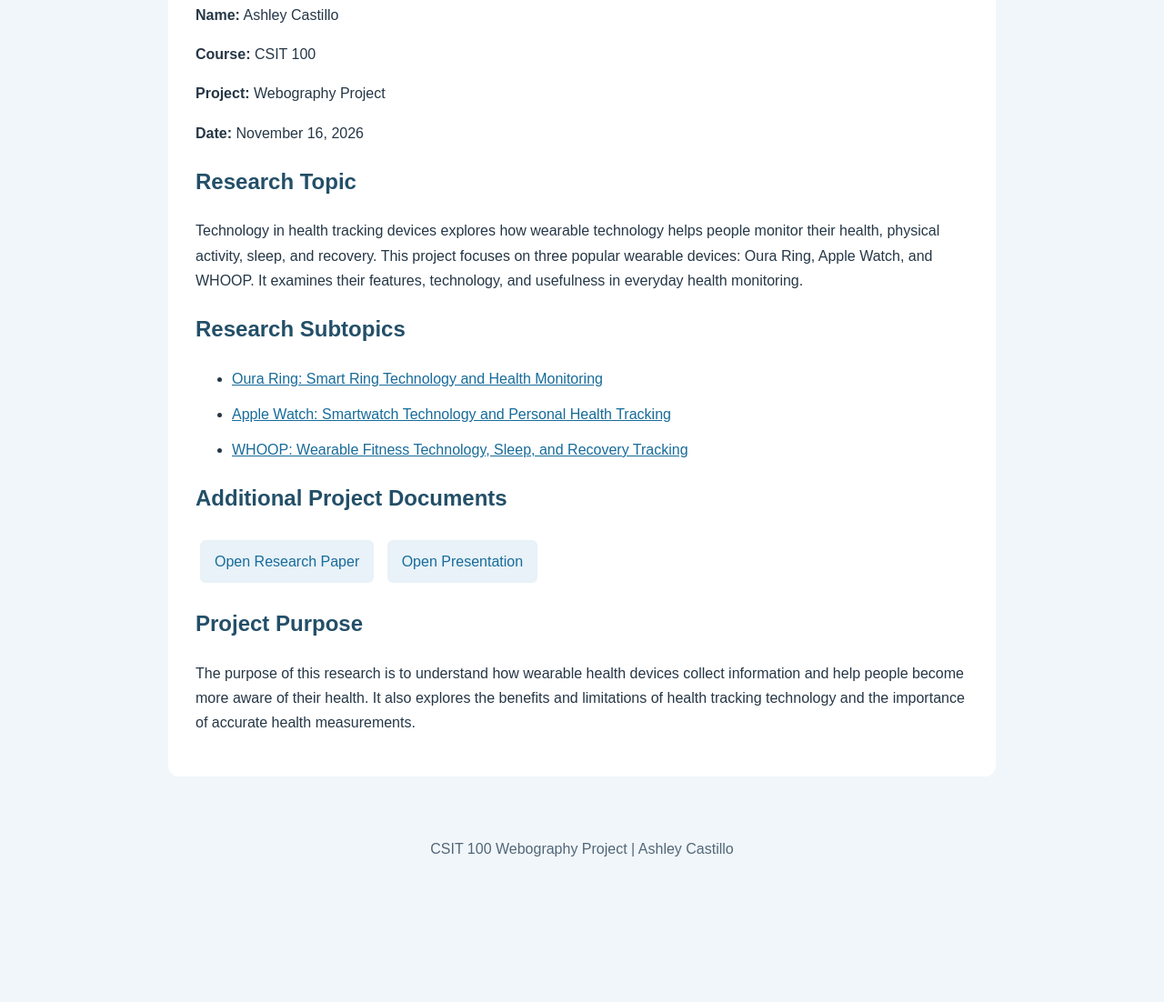
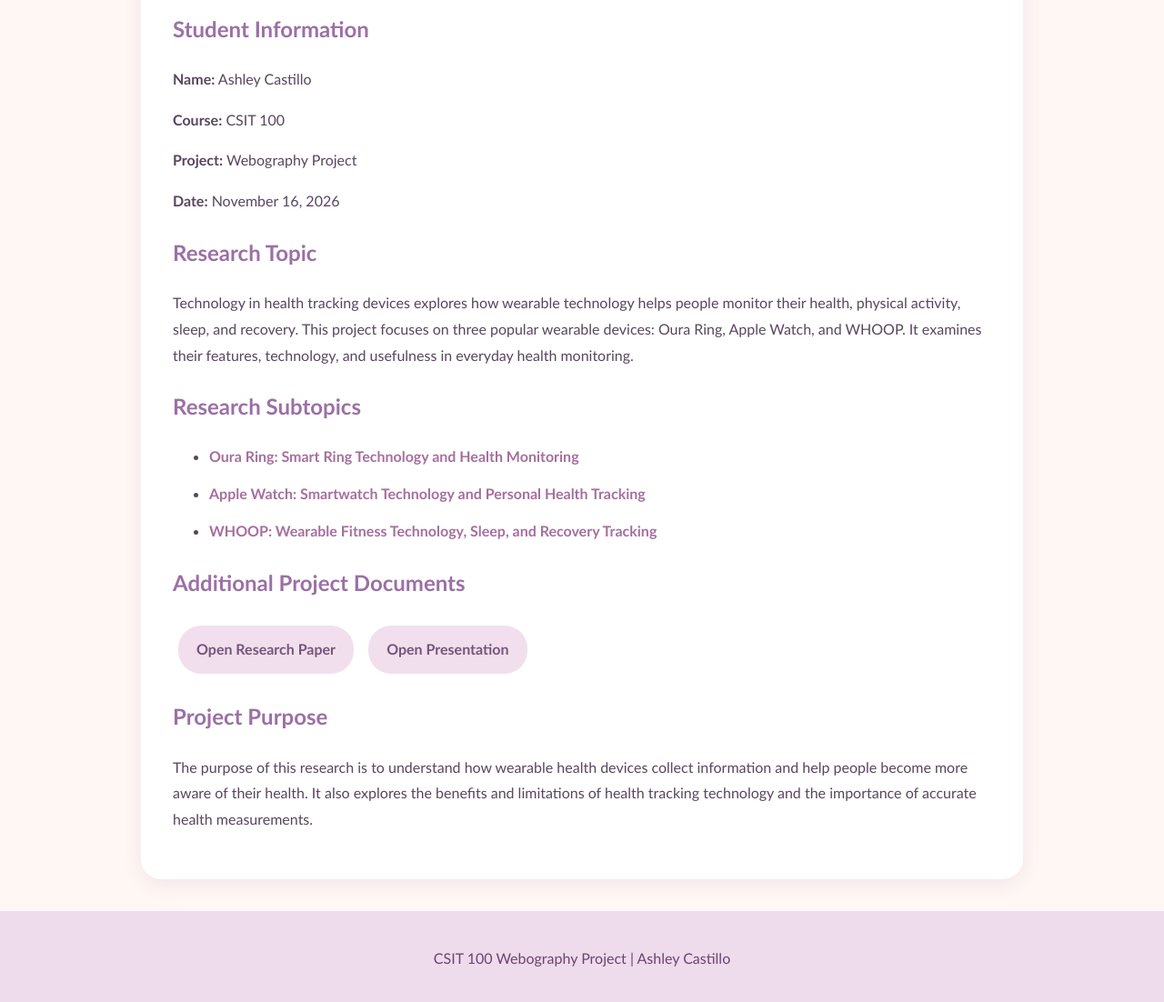
Before and after one commit to castilloa44-tech/projectttt.html, a plain HTML site: page project.html in a window 1280 px wide. Shown: the part 348-1450 px from the top of the page at 91% size. Before the commit the page ends 1331 px from the top, so only its background shows below. Drawn offline with Linux system fonts and the light colour scheme.

Commit message:
Update project.html

```diff
--- a/project.html
+++ b/project.html
@@ -6,32 +6,95 @@
 <meta name="viewport" content="width=device-width, initial-scale=1.0">
 <title>Technology in Health Tracking Devices</title>
 <style>
+
 body {
-  font-family: Arial, sans-serif;
-  background: #f1f6fa;
-  color: #263746;
-  margin: 0;
-  line-height: 1.7;
+    font-family: 'Trebuchet MS', Arial, sans-serif;
+    background-color: #FFF7F4;
+    color: #59465D;
+    margin: 0;
+    line-height: 1.8;
 }
+
 header {
-  background: #234f68;
-  color: white;
-  text-align: center;
-  padding: 35px 15px;
+    background: linear-gradient(135deg, #F5DCEB, #E8DDF7);
+    color: #69466F;
+    text-align: center;
+    padding: 55px 20px;
 }
+
+header h1 {
+    font-size: 36px;
+}
+
 main {
-  max-width: 850px;
-  margin: 30px auto;
-  background: white;
-  padding: 30px;
-  border-radius: 12px;
+    max-width: 900px;
+    margin: 35px auto;
+    padding: 35px;
+    background: white;
+    border-radius: 22px;
+    box-shadow: 0 5px 20px rgba(150, 110, 145, 0.12);
 }
-h2 { color: #234f68; }
-a { color: #176b9a; }
-li { margin: 12px 0; }
+
+h1, h2, h3 {
+    color: #9B70A5;
+}
+
+a {
+    color: #A56F9D;
+    text-decoration: none;
+    font-weight: bold;
+}
+
+a:hover {
+    color: #D58EAF;
+    text-decoration: underline;
+}
+
+li {
+    margin: 12px 0;
+}
+
+.button {
+    display: inline-block;
+    background: #F2DFED;
+    color: #76547B;
+    padding: 12px 20px;
+    border-radius: 25px;
+    margin: 6px;
+}
+
+table {
+    width: 100%;
+    border-collapse: separate;
+    border-spacing: 0;
+    border-radius: 14px;
+    overflow: hidden;
+    margin-bottom: 30px;
+}
+
+th {
+    background: #EBDCF0;
+    color: #69466F;
+}
+
+td {
+    background: #FFFAFD;
+}
+
+th, td {
+    border: 1px solid #F0E1ED;
+    padding: 15px;
+    text-align: left;
+    vertical-align: top;
+}
+
 footer {
-  text-align: center;
-  padding: 20px;
+    background: #EEDBEC;
+    color: #69466F;
+    text-align: center;
+    padding: 22px;
+}
+
   color: #526777;
 }
 .button {
```
